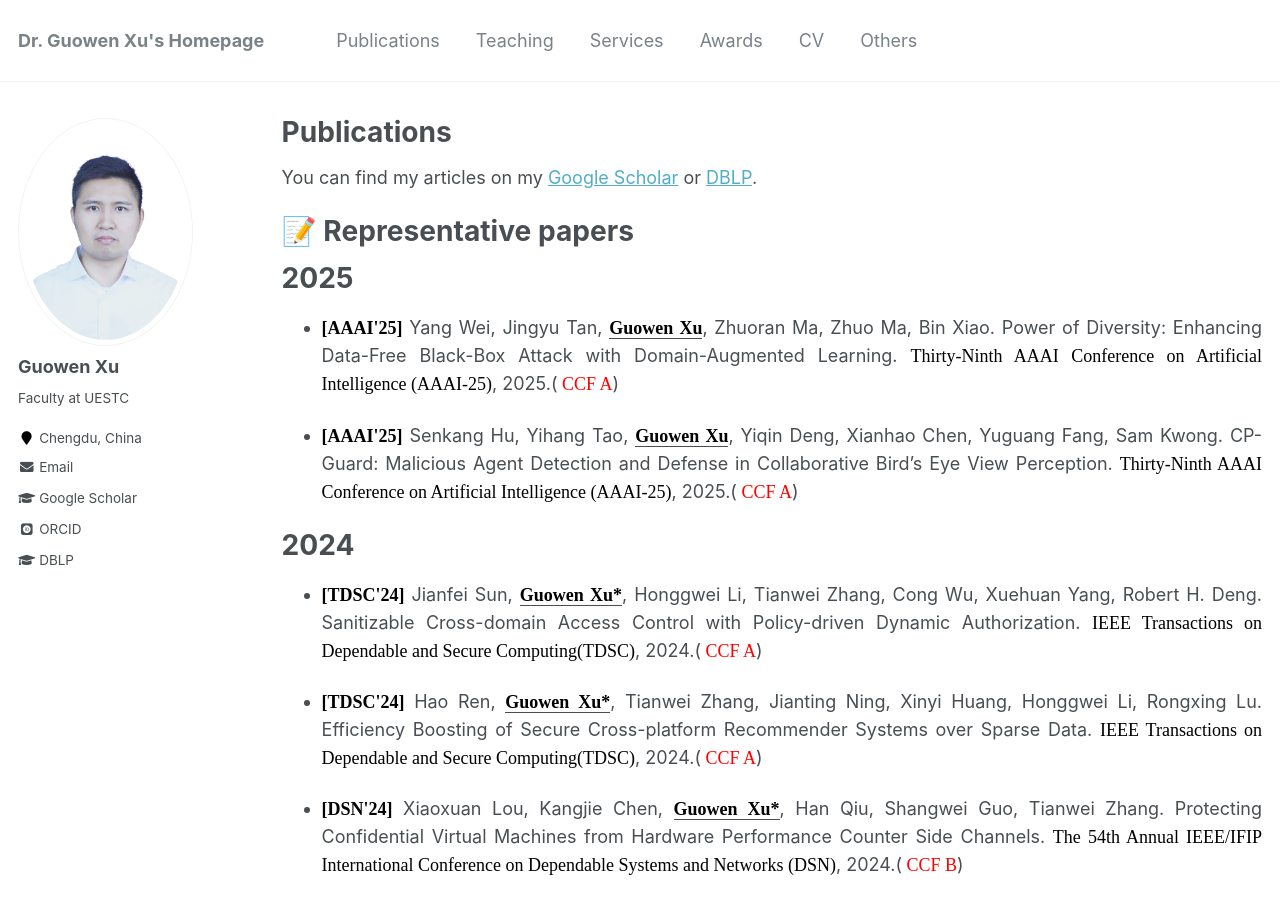
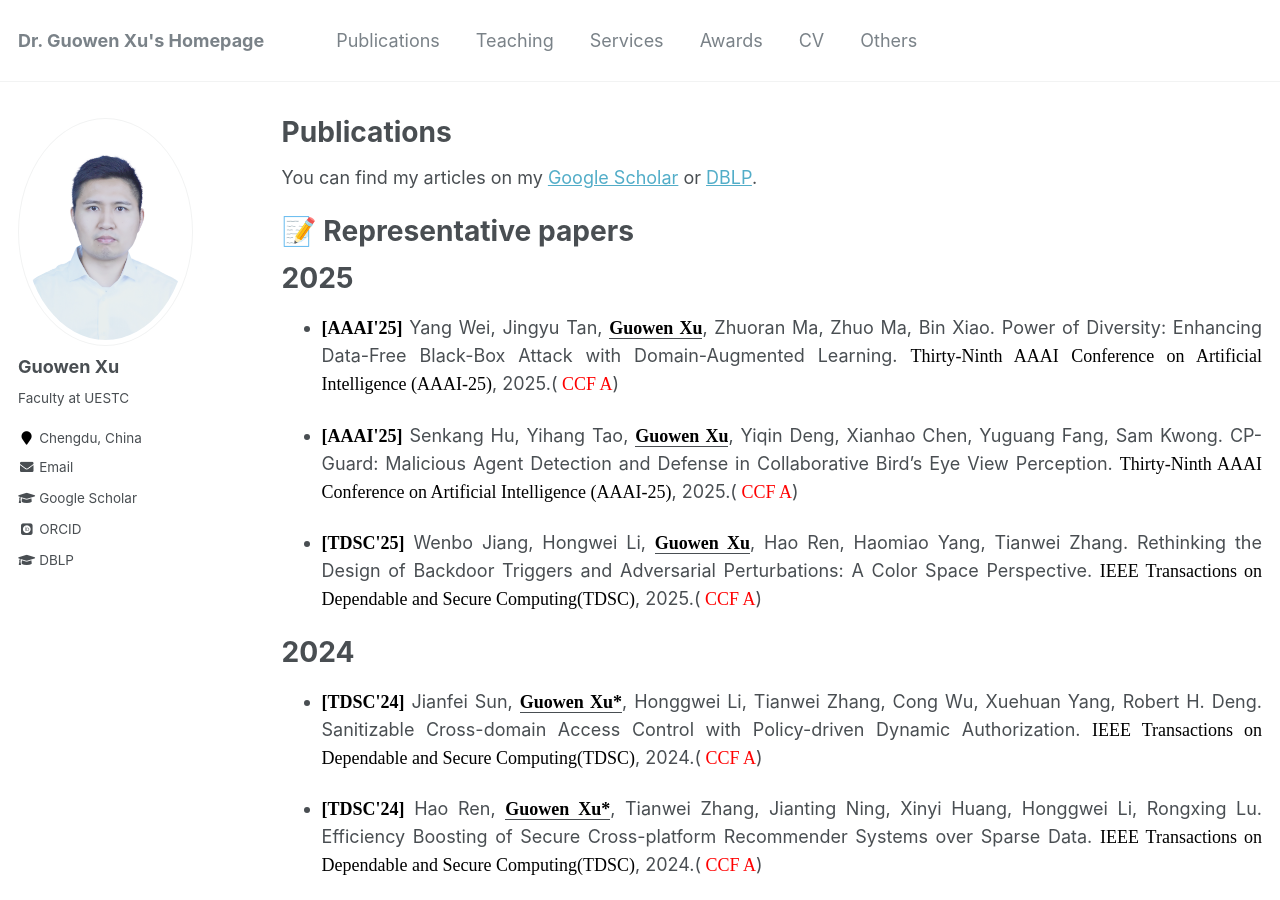
Before and after one commit to Guowen-xu/guowen-xu.github.io, a Jekyll site: the page built from _pages/publications.md, in a window 1280 px wide and 900 px high. Built offline with Jekyll 4.4.1, drawn with Linux system fonts in a browser that asks for light colours; some web fonts are replaced.

Commit message:
Update publications.md

```diff
--- a/_pages/publications.md
+++ b/_pages/publications.md
@@ -15,6 +15,8 @@ You can find my articles on my [Google Scholar](https://scholar.google.com.hk/ci
 * <p align="justify"> <b><font face="Times New Roman" color=black size=4> [AAAI'25]</font></b> Yang Wei, Jingyu Tan, <u><b><font face="Times New Roman" color=black size=4> Guowen Xu</font></b></u>, Zhuoran Ma, Zhuo Ma, Bin Xiao. Power of Diversity: Enhancing Data-Free Black-Box Attack with Domain-Augmented Learning. <font face="Times New Roman" color=black size=4> Thirty-Ninth AAAI Conference on Artificial Intelligence (AAAI-25)</font>, 2025.(<font face="Times New Roman" color=red size=4> CCF A</font>)
 
 * <p align="justify"> <b><font face="Times New Roman" color=black size=4> [AAAI'25]</font></b> Senkang Hu, Yihang Tao, <u><b><font face="Times New Roman" color=black size=4> Guowen Xu</font></b></u>, Yiqin Deng, Xianhao Chen, Yuguang Fang, Sam Kwong. CP-Guard: Malicious Agent Detection and Defense in Collaborative Bird’s Eye View Perception. <font face="Times New Roman" color=black size=4> Thirty-Ninth AAAI Conference on Artificial Intelligence (AAAI-25)</font>, 2025.(<font face="Times New Roman" color=red size=4> CCF A</font>)
+
+* <p align="justify"> <b><font face="Times New Roman" color=black size=4> [TDSC'25]</font></b> Wenbo Jiang, Hongwei Li, <u><b><font face="Times New Roman" color=black size=4> Guowen Xu</font></b></u>, Hao Ren, Haomiao Yang, Tianwei Zhang. Rethinking the Design of Backdoor Triggers and Adversarial Perturbations: A Color Space Perspective. <font face="Times New Roman" color=black size=4> IEEE Transactions on Dependable and Secure Computing(TDSC)</font>, 2025.(<font face="Times New Roman" color=red size=4> CCF A</font>)
 
 # 2024
 * <p align="justify"> <b><font face="Times New Roman" color=black size=4> [TDSC'24]</font></b> Jianfei Sun, <u><b><font face="Times New Roman" color=black size=4> Guowen Xu*</font></b></u>, Honggwei Li, Tianwei Zhang, Cong Wu,  Xuehuan Yang,  Robert H. Deng. Sanitizable Cross-domain Access Control with Policy-driven Dynamic Authorization. <font face="Times New Roman" color=black size=4> IEEE Transactions on Dependable and Secure Computing(TDSC)</font>, 2024.(<font face="Times New Roman" color=red size=4> CCF A</font>)
```
